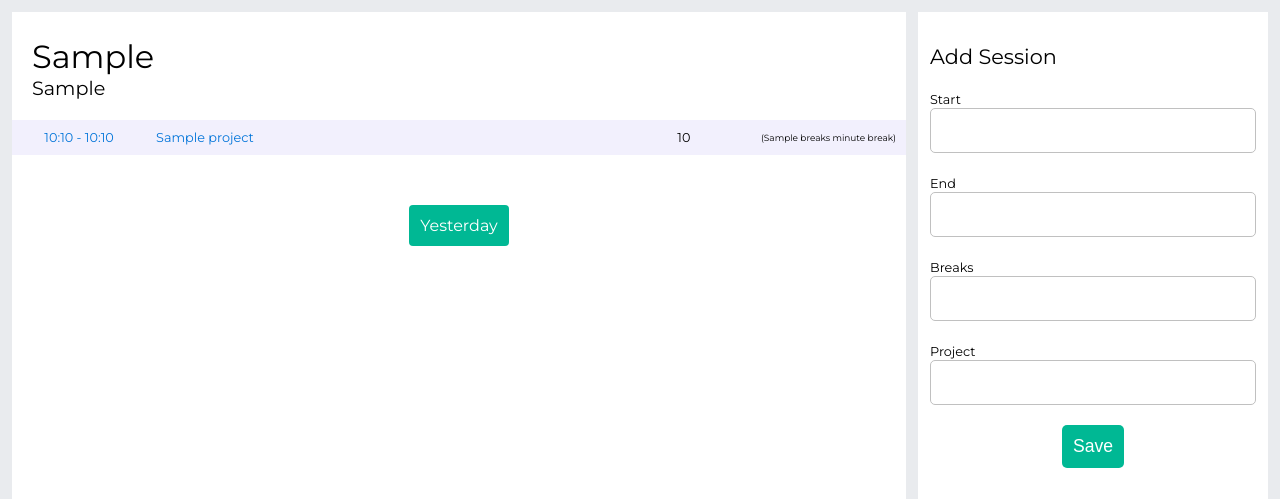
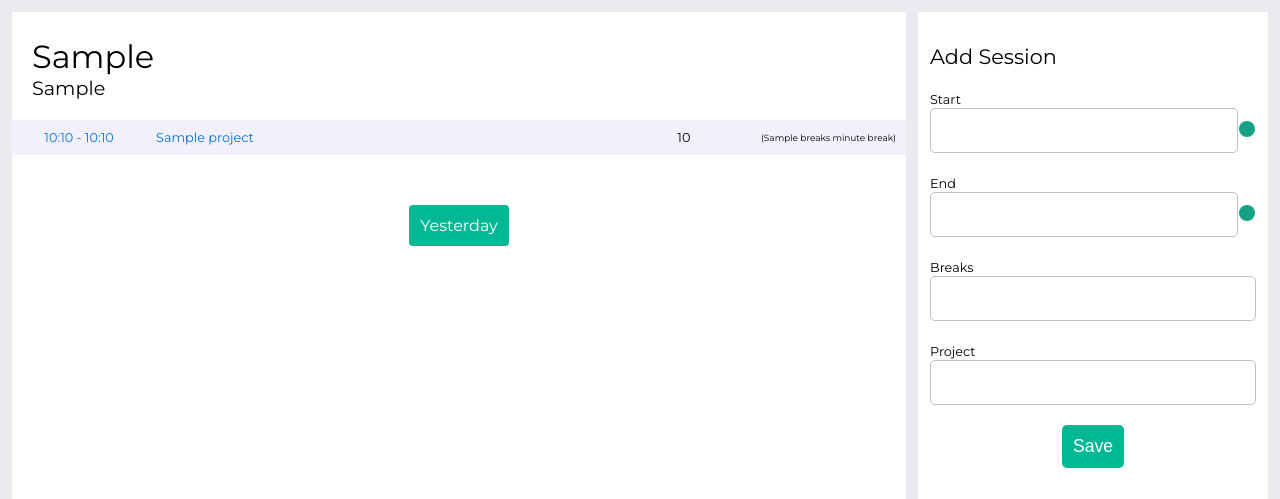
Before and after one commit to tanveerahmad1517/pontefract, a Django app: template core/templates/home.html in a window 1280 px wide. Shown: the part 64-563 px from the top of the page. Run offline with Django 3.2, Linux system fonts and the light colour scheme; the template is opened without the code that fills it: most values are stand-ins (such as "Sample title", 1, 10 or a date in 2020); form fields are guessed from the names that the template uses; some libraries are stand-ins or nearby versions; some web fonts are replaced.

Commit message:
Add 'now' button

```diff
--- a/core/static/css/forms.css
+++ b/core/static/css/forms.css
@@ -11,6 +11,7 @@ form.deletion-form {
 label {
     font-size: 80%;
 }
+
 input, select {
     display: block;
     font-size: 110%;
@@ -33,6 +34,13 @@ select {
 
 .datetime input {
     display: inline-block;
+}
+
+.datetime .now-button {
+    width: 19px;
+    height: 19px;
+    padding-top: 12px;
+    cursor: pointer;
 }
 
 .session-form input[type=date] {
--- a/projects/templates/session-form.html
+++ b/projects/templates/session-form.html
@@ -17,6 +17,7 @@
         </div>
         {% endif %}
         {{ form.start }}
+        <svg id="now-start" class="now-button"><circle cx="9" cy="9" r="8" fill="#16a085" /></svg>
     </div>
 
     {{ form.end.label_tag }}
@@ -27,6 +28,7 @@
         </div>
         {% endif %}
         {{ form.end }}
+        <svg id="now-end" class="now-button"><circle cx="9" cy="9" r="8" fill="#16a085" /></svg>
     </div>
 
     {{ form.breaks.label_tag }}
@@ -42,7 +44,16 @@
     {{ form.project }}
 
     <script>
-
+        $("#now-start").click(function() {
+            var dt = new Date();
+            var time = dt.getHours() + ":" + dt.getMinutes()
+            $("#id_start_1").val(time);
+        });
+        $("#now-end").click(function() {
+            var dt = new Date();
+            var time = dt.getHours() + ":" + dt.getMinutes()
+            $("#id_end_1").val(time);
+        });
     </script>
 
     {% csrf_token %}
```
